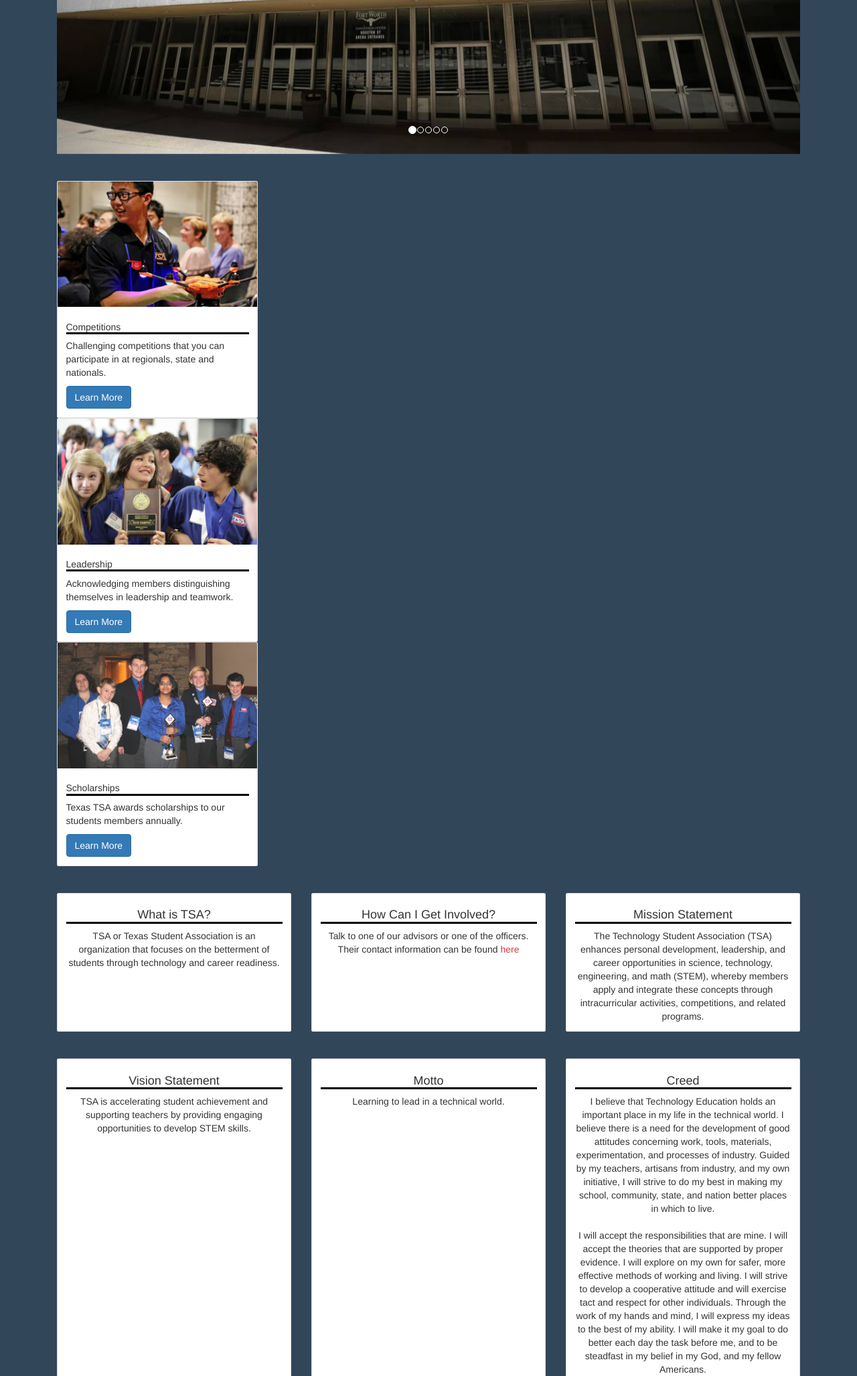
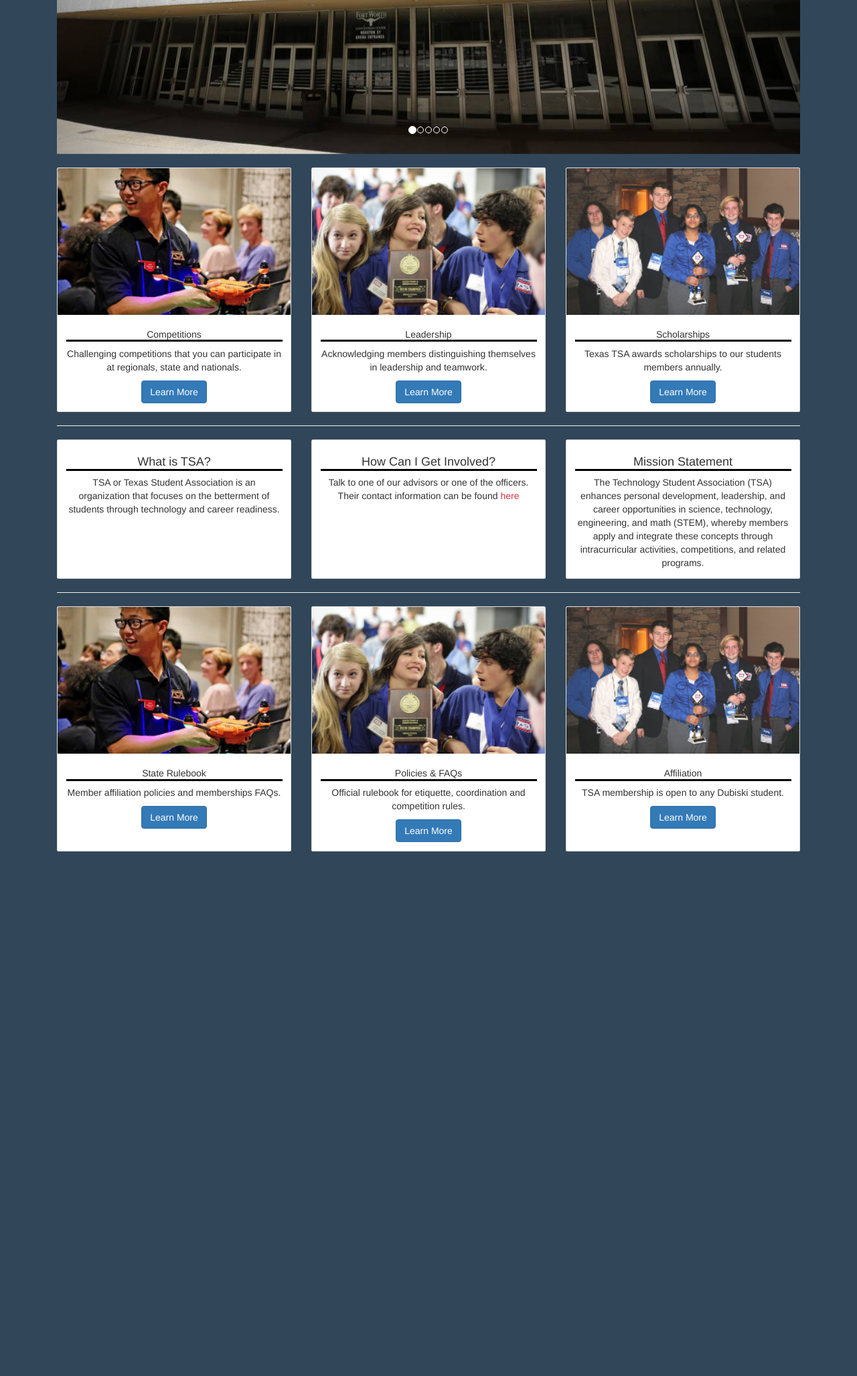
Before and after one commit to cdxker/TSAWebsite, a Flask app: page / in a window 1280 px wide. Shown: the part 498-2552 px from the top of the page at 67% size. After the commit the page ends 1769 px from the top, so only its background shows below. Run offline with Flask 2, Linux system fonts and the light colour scheme; some libraries are stand-ins or nearby versions.

Commit message:
pages for home cards

```diff
--- a/TSA/templates/home.html
+++ b/TSA/templates/home.html
@@ -44,14 +44,14 @@
     <span class="sr-only">Next</span>
   </a>
 </div>
-<br> <br>
-<div class="card-deck" style="text-align: center"></div>
+<br>
+<div class="card-deck" style="text-align: center">
 <div class="card" style="width: 30rem;">
     <img class="card-img-top" src="{{url_for('static', filename='images/competitions.png')}}" alt="Card image cap">
     <div class="card-body">
       <h5 class="card-title">Competitions</h5>
       <p class="card-text">Challenging competitions that you can participate in at regionals, state and nationals.</p>
-      <a href="/competitons" class="btn btn-primary">Learn More</a>
+      <a href="/competition" class="btn btn-primary">Learn More</a>
     </div>
   </div>
   <div class="card" style="width: 30rem;">
@@ -67,10 +67,11 @@
         <div class="card-body">
           <h5 class="card-title">Scholarships</h5>
           <p class="card-text">Texas TSA awards scholarships to our students members annually.</p>
-          <a href="scholarships" class="btn btn-primary">Learn More</a>
+          <a href="/scholarships" class="btn btn-primary">Learn More</a>
         </div>
       </div>
-<br> <br>
+      </div>
+<hr>
 <div class="card-deck" style="text-align: center">
   <div class="card">
     <div class="card-body">
@@ -97,34 +98,30 @@
     </div>
   </div>
 </div>
-<br><br>
+<hr>
 <div class="card-deck" style="text-align: center">
-  <div class="card">
+    <div class="card" style="width: 30rem;">
+        <img class="card-img-top" src="{{url_for('static', filename='images/competitions.png')}}" alt="Card image cap">
         <div class="card-body">
-      <h4 class="card-title">Vision Statement</h4>
-      <p class="card-text">TSA is accelerating student achievement and supporting teachers by providing engaging
-        opportunities to develop STEM skills.</p>
+          <h5 class="card-title">State Rulebook</h5>
+          <p class="card-text">Member affiliation policies and memberships FAQs.</p>
+          <a href="/staterulebook" class="btn btn-primary">Learn More</a>
         </div>
       </div>
-  <div class="card">
+      <div class="card" style="width: 30rem;">
+          <img class="card-img-top" src="{{url_for('static', filename='images/leader.png')}}" alt="Card image cap">
           <div class="card-body">
-      <h4 class="card-title">Motto</h4>
-      <p class="card-text">Learning to lead in a technical world.</p>
+            <h5 class="card-title">Policies & FAQs</h5>
+            <p class="card-text">Official rulebook for etiquette, coordination and competition rules.</p>
+            <a href="/policiesandfaqs" class="btn btn-primary">Learn More</a>
           </div>
         </div>
-  <div class="card">
+        <div class="card" style="width: 30rem;">
+            <img class="card-img-top" src="{{url_for('static', filename='images/scholar.png')}}" alt="Card image cap">
             <div class="card-body">
-      <h4 class="card-title">Creed</h4>
-      <p class="card-text">I believe that Technology Education holds an important place in my life in the technical
-        world. I believe there is a need for the development of good attitudes concerning work, tools, materials,
-        experimentation, and processes of industry. Guided by my teachers, artisans from industry, and my own
-        initiative, I will strive to do my best in making my school, community, state, and nation better places in which
-        to live. <br> <br> I will accept the responsibilities that are mine. I will accept the theories that are
-        supported by proper evidence. I will explore on my own for safer, more effective methods of working and living.
-        I will strive to develop a cooperative attitude and will exercise tact and respect for other individuals.
-        Through the work of my hands and mind, I will express my ideas to the best of my ability. I will make it my goal
-        to do better each day the task before me, and to be steadfast in my belief in my God, and my fellow Americans.
-      </p>
+              <h5 class="card-title">Affiliation</h5>
+              <p class="card-text">TSA membership is open to any Dubiski student.</p>
+              <a href="/affiliation" class="btn btn-primary">Learn More</a>
             </div>
           </div>
 </div>
```
Also changed, not shown: TSA/templates/scholarships.html (added, +19 -0 lines), TSA/templates/affiliation.html (added), TSA/templates/leadership.html (added), TSA/templates/policiesandfaqs.html (added), TSA/templates/staterulebook.html (added). Lines whose indentation alone changed are shown as unchanged.
